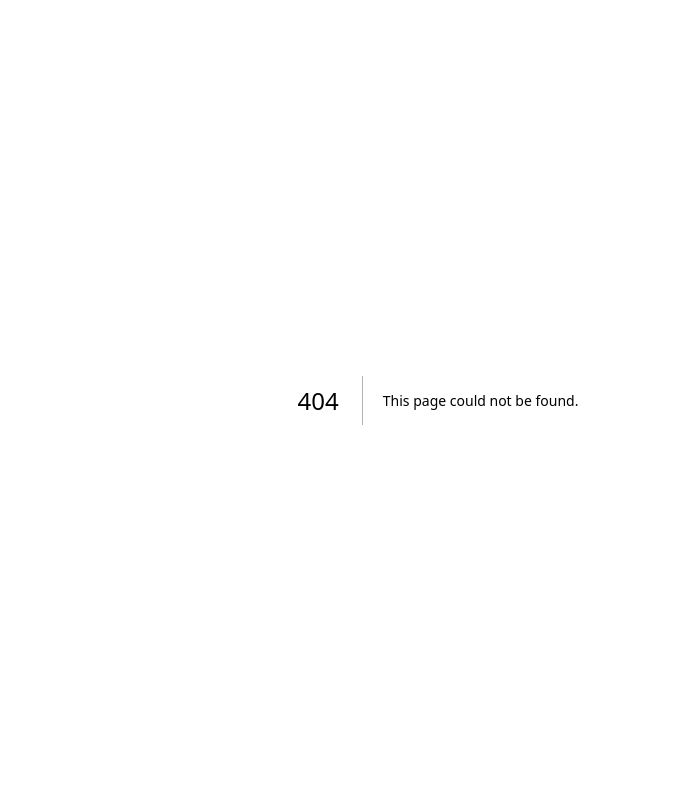
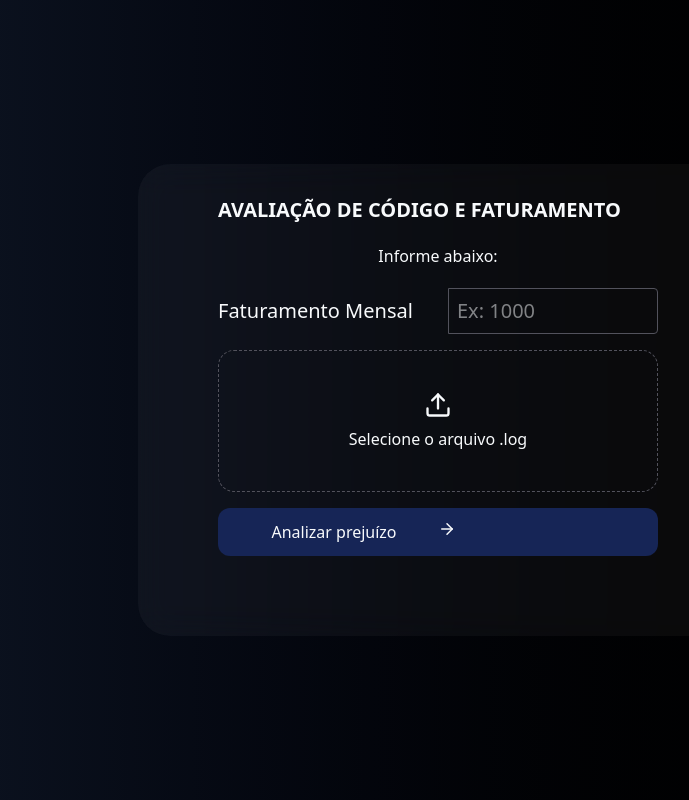
Before and after one commit to AnaClara-S-Pereira/BugCost, a Next.js app: page /hub in a window 1280 px wide. Before the commit this address had no page. Shown: the whole page, without its empty margins (202-891 px from the left). Built offline with nearby package versions, Linux system fonts and the light colour scheme.

Commit message:
Update na página de enviar arquivo

```diff
--- /dev/null
+++ b/app/hub/page.tsx
@@ -0,0 +1,65 @@
+"use client";
+import { FormEvent, ReactHTMLElement, useState } from "react";
+import { useRouter } from "next/navigation";
+import { Upload, DollarSign } from "lucide-react";
+import { ArrowRight } from "lucide-react";
+
+export default function Hub() {
+  const [arquivo, setArquivo] = useState<File | null>(null);
+  const [valor, setValor] = useState("");
+  const router = useRouter();
+
+  const Calcular = (e: React.FormEvent<HTMLFormElement>) => {
+    e.preventDefault();
+
+    if (!valor || !arquivo) {
+      alert("Preencha todos os campos!");
+      return;
+    }
+
+    localStorage.setItem("bugcostFaturamento", valor);
+    localStorage.setItem("BugcostArquivo", arquivo.name);
+    router.push("/dashboard");
+  };
+
+  return (
+    <div className="flex justify-center items-center">
+      <main className="  text-slate-50 flex flex-col items-center justify-center p-8 overflow-hidden relative min-h-screen min-w-screen bg-gradient-to-r from-gray-900 to-black">
+        <div className="backdrop-blur-lg bg-white/4 p-20 border-white/20 rounded-4xl w-150">
+          <div className="items-start ">
+            <h1 className="text-xl font-bold -mt-12 items-center justify-center mb-10">
+              AVALIAÇÃO DE CÓDIGO E FATURAMENTO
+            </h1>
+          </div>
+          <div className="flex flex-col items-center">
+            <h3 className="-mt-5 mb-5">Informe abaixo:</h3>
+            <div className="grid grid-cols-2 gap-5 w-full items-center text-xl">
+              <label>Faturamento Mensal</label>
+              <div className="border border-zinc-600 rounded-e-sm p-2 hover:border-zinc-100 transition-colors">
+                <input
+                  type="number"
+                  className=""
+                  placeholder="Ex: 1000"
+                ></input>
+              </div>
+            </div>
+          </div>
+          <label className="border border-dashed border-zinc-600 p-10 flex flex-col justify-center items-center rounded-2xl mt-4 mb-4 cursor-pointer hover:border-amber-50 transition-colors">
+            <Upload className="mb-2 size-7"></Upload>
+            <span className="">Selecione o arquivo .log</span>
+          </label>
+          <input
+            type="file"
+            className="hidden"
+            onChange={(e) => setArquivo(e.target.files?.[0] || null)}
+          />
+          <div className="items-center justify-center">
+            <button className="grid grid-cols-2 bg-blue-950 rounded-xl p-3 w-full">
+              Analizar prejuízo <ArrowRight size={18}></ArrowRight>{" "}
+            </button>
+          </div>
+        </div>
+      </main>
+    </div>
+  );
+}
--- a/app/page.tsx
+++ b/app/page.tsx
@@ -1,5 +1,6 @@
 "use client";
 import { ChartNoAxesCombined, SearchCheck, OctagonAlert } from "lucide-react";
+import { Mail } from "lucide-react";
 import Link from "next/link";
 import Image from "next/image";
 import { DotLottiePlayer } from "@dotlottie/react-player";
@@ -35,9 +36,6 @@ export default function LandingPage() {
                 className="hover:text-white transition-colors"
               >
                 Diferencial
-              </a>
-              <a href="#contato" className="hover:text-white transition-colors">
-                Contato
               </a>
             </div>
           </div>
@@ -168,34 +166,39 @@ export default function LandingPage() {
       </main>
       <footer className="w-full bg-zinc-900 py-6 px-10">
         <div className=" grid grid-cols-2">
-          <h1 className="tracking-wide text-3xl text-blue-200 flex justify-start pl-8 pt-2 font-bold bg-gradient-to-r from-emerald-800 to-emerald-500 to-emerald-200 text-transparent bg-clip-text hover:  from-emerald-400 to-emerald-600 cursor-pointer ">
+          <h1 className="tracking-wide text-3xl flex justify-start pl-8 pt-2 font-bold bg-gradient-to-r text-transparent bg-clip-text cursor-pointer from-emerald-500 via-blue-500 to-green-500 bg-clip-text text-transparent">
             BugCost
           </h1>
           {/* Contato */}
           <div className="flex gap-6 items-center flex justify-end">
             <a
-              href="URL_DO_LINKEDIN"
+              href="www.linkedin.com/in/ana-clara-santos-pereira-99a5603a3"
               target="_blank"
-              className="text-zinc-400 hover:text-emerald-500 transition-colors"
+              rel="noopener noreferrer"
+              className="text-zinc-400 hover:text-zinc-100 transition-colors -mx-2"
             >
               LinkedIn
             </a>
             <a
-              href="URL_DO_GITHUB"
+              href="https://github.com/AnaClara-S-Pereira"
+              rel="noopener noreferrer"
               target="_blank"
-              className="text-zinc-400 hover:text-emerald-500 transition-colors"
+              className="text-zinc-400 hover:text-zinc-100 transition-colors"
             >
               GitHub
             </a>
-            <span className="text-zinc-700">|</span>
-            <p className="text-zinc-500 text-sm">
-              pereira.anaclara1303@gmail.com
-            </p>
+            <span className="text-zinc-500 -mx-3">|</span>
+            <a
+              href="mailto:pereira.anaclara1303@gmail.com"
+              className="text-zinc-500 text-sm hover:text-zinc-100 flex items-center gap-2.5 transition-colors"
+            >
+              <Mail className="text-zinc-200 w-4 h-4" />
+              <span>Me envie um e-mail!</span>
+            </a>
           </div>
         </div>
         <p className="text-zinc-600 text-xs flex justify-end">
-          © 2026 Desenvolvido por Ana Clara Pereira. Todos os direitos
-          reservados.
+          © 2026 Desenvolvido por Ana Clara Pereira.
         </p>
       </footer>
     </div>
```
Also changed, not shown: app/dashboard/page.tsx (added).
